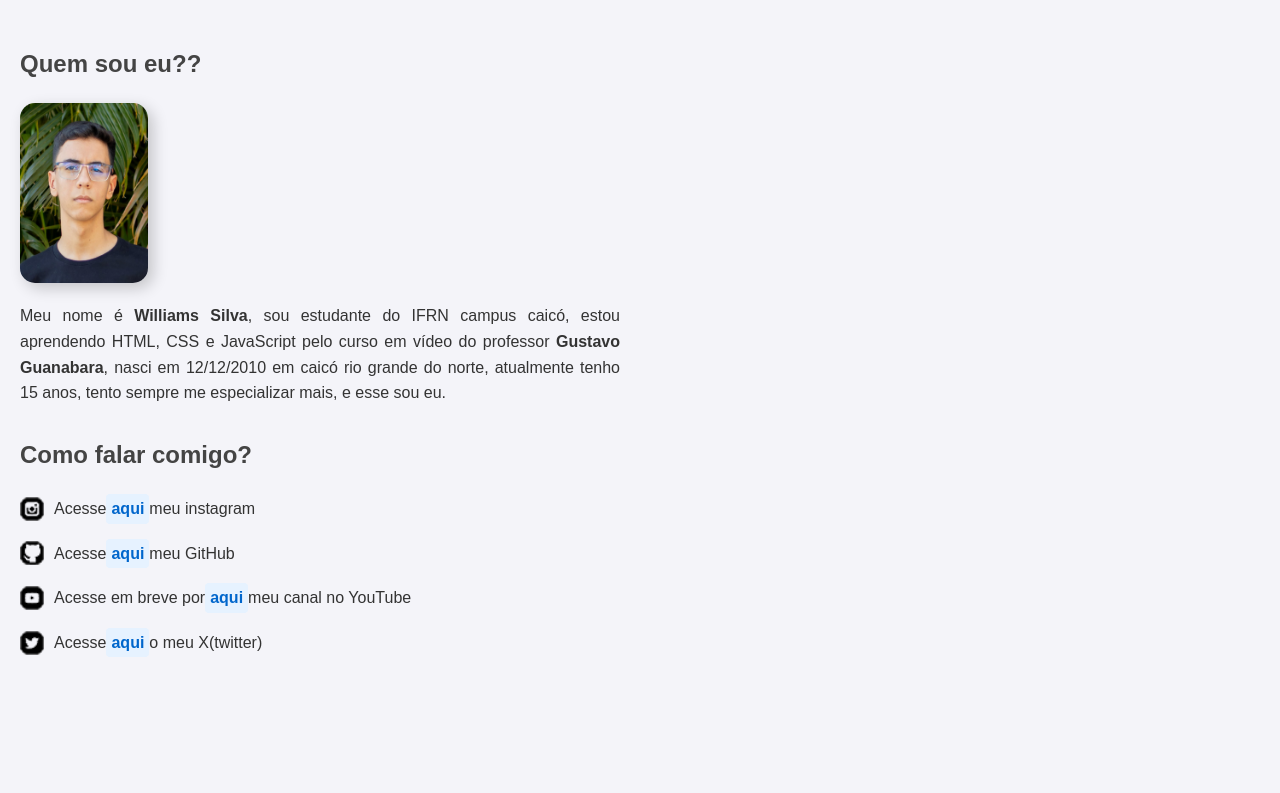
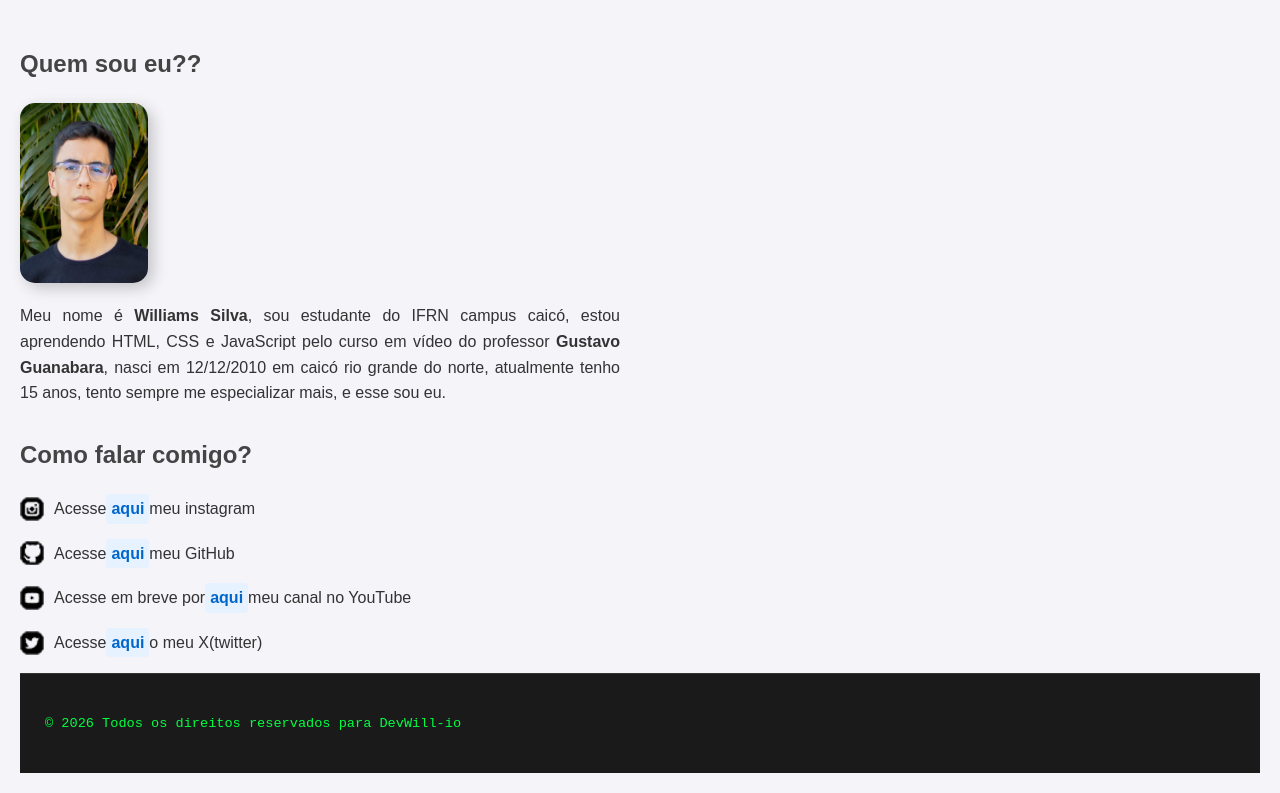
Before and after one commit to DevWill-io/Portfolio, a plain HTML site: page index.html in a window 1280 px wide. Shown: the part 106-899 px from the top of the page. Before the commit the page ends 800 px from the top, so only its background shows below. Drawn offline with Linux system fonts and the light colour scheme.

Commit message:
Add footer with copyright notice to index.html

```diff
--- a/index.html
+++ b/index.html
@@ -26,5 +26,10 @@
      <li><img src="imagens/yt.png"> Acesse em breve por <a class="yt" href="#" target="_blank" rel="external">aqui</a> meu canal no YouTube
      <li><img src="imagens/x.png"> Acesse <a class="x" href="https://x.com/will62667" target="_blank" rel="external">aqui </a>o meu X(twitter)
    </ul>
+
+  <footer>
+    <p>&copy; 2026 Todos os direitos reservados para DevWill-io</p>
+</footer>
+
  </body>
  </html>
```
